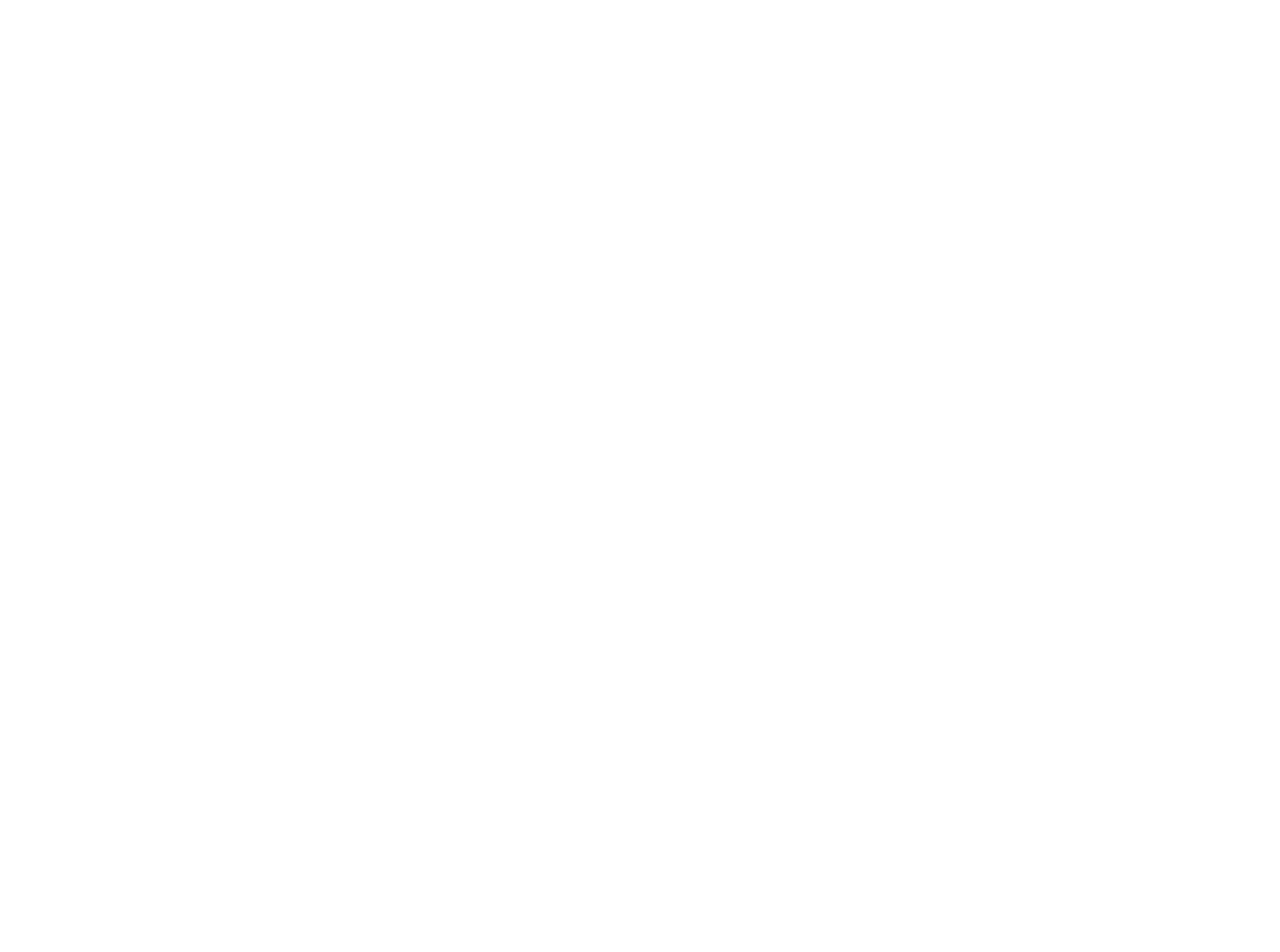
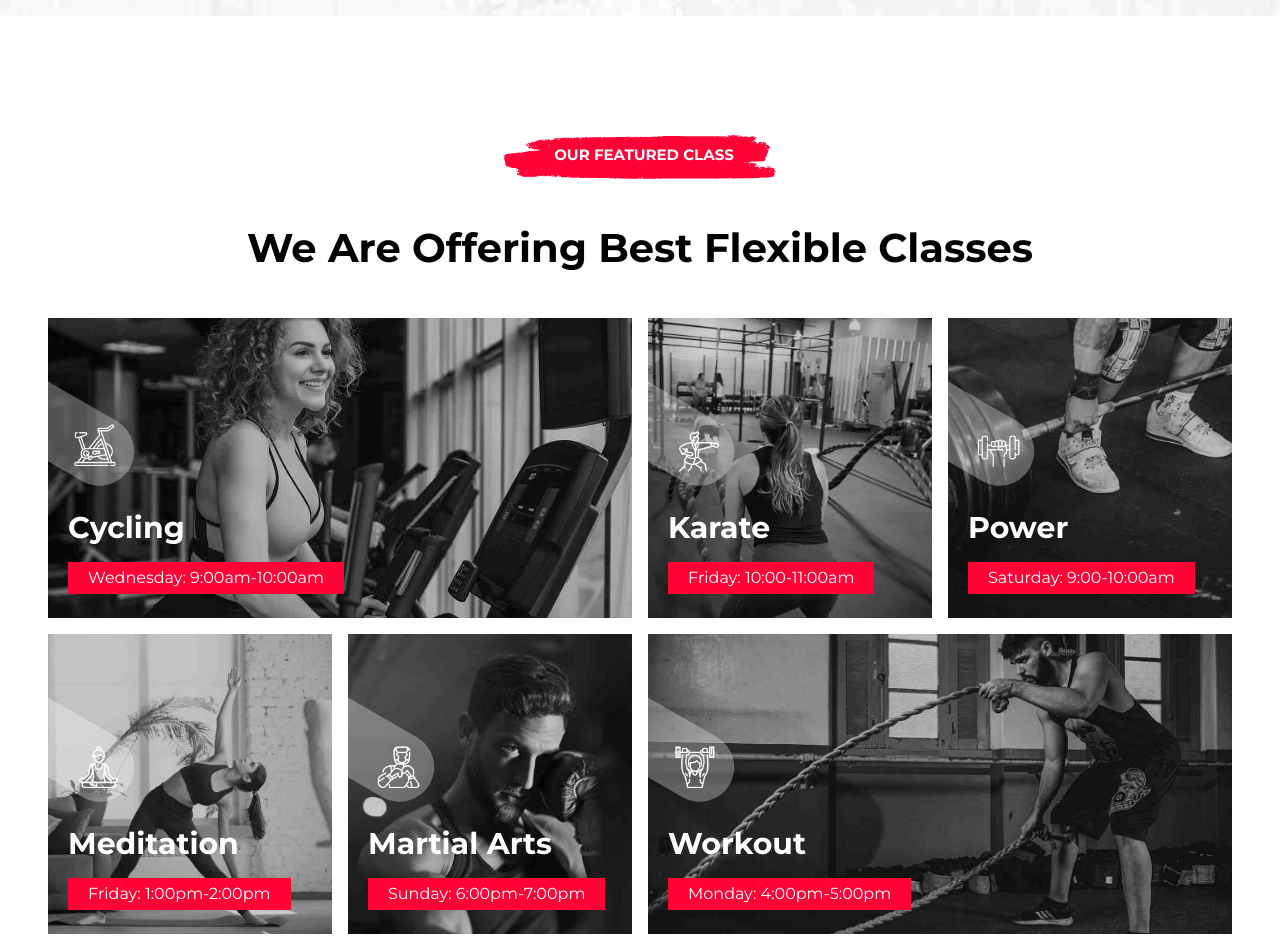
Before and after one commit to riyadh35/gymate, a React (Vite) app: page / in a window 1280 px wide. Shown: the part 2000-2952 px from the top of the page. Before the commit the page ends 1984 px from the top, so only its background shows below. Built offline with nearby package versions, Linux system fonts and the light colour scheme.

Commit message:
add some section

```diff
--- a/src/App.css
+++ b/src/App.css
@@ -16,7 +16,7 @@
 }
 
 .container {
-  max-width: 76rem;
+  max-width: 74rem;
   margin: 0 auto;
 }
 
@@ -122,7 +122,7 @@
 
 .girl-running {
   width: 100%;
-  height: 415px;
+  height: auto;
   position: absolute;
   right: 46%;
   top: 60%;
@@ -132,7 +132,7 @@
 }
 
 .girl-bg {
-  width: 77%;
+  width: 67%;
   height: auto;
   position: absolute;
   top: 65.7%;
@@ -141,7 +141,7 @@
 }
 
 .girl-bg-text {
-  width: 26%;
+  width: 21%;
   height: auto;
   top: 65.7%;
   right: 93%;
@@ -157,3 +157,241 @@
   transform: translate(50%, -50%);
   position: absolute;
 }
+
+/* feature grid components  */
+
+/* after pseudo */
+.item-0-div::after,
+.item-1-div::after,
+.item-2-div::after,
+.item-3-div::after,
+.item-4-div::after,
+.item-5-div::after {
+  content: "";
+  height: 69px;
+  width: 140px;
+  background-color: rgba(255, 255, 255, 0.3);
+  position: absolute;
+  left: -49px;
+  bottom: 50%;
+  border-radius: 0 50px 50px 0;
+  transform: rotate(30deg);
+  transition: all 0.4s;
+  z-index: 5;
+}
+
+.item-0-div:hover:after,
+.item-1-div:hover:after,
+.item-2-div:hover:after,
+.item-3-div:hover:after,
+.item-4-div:hover:after,
+.item-5-div:hover:after {
+  background-color: rgba(255, 255, 255);
+}
+
+/* before pseudo */
+
+.item-0-div::before,
+.item-1-div::before,
+.item-2-div::before,
+.item-3-div::before,
+.item-4-div::before,
+.item-5-div::before {
+  width: 50%;
+  position: absolute;
+  transition: all 0.4s;
+  z-index: 6;
+  display: block;
+  transform: scale(0.65);
+}
+
+.item-0-div::before {
+  content: url("../src/assets/features/gym-bike.png");
+  left: -25px;
+  bottom: 45%;
+}
+.item-1-div::before {
+  content: url("../src/assets/features/karate.png");
+  left: 5px;
+  bottom: 43%;
+}
+.item-2-div::before {
+  content: url("../src/assets/features/dumbbell.png");
+  left: 5px;
+  bottom: 43%;
+}
+.item-3-div::before {
+  content: url("../src/assets/features/yoga.png");
+  left: 5px;
+  bottom: 43%;
+}
+.item-4-div::before {
+  content: url("../src/assets/features/boxer.png");
+  left: 5px;
+  bottom: 43%;
+}
+.item-5-div::before {
+  content: url("../src/assets/features/workout.png");
+  left: -25px;
+  bottom: 43%;
+}
+
+.item-0-div:hover:before,
+.item-1-div:hover:before,
+.item-2-div:hover:before,
+.item-3-div:hover:before,
+.item-4-div:hover:before,
+.item-5-div:hover:before {
+  transform: scale(0.66);
+}
+
+.item-0-div:hover:before {
+  content: url("../src/assets/features/bike-red.png");
+}
+.item-1-div:hover:before {
+  content: url("../src/assets/features/karate-red.png");
+}
+.item-2-div:hover:before {
+  content: url("../src/assets/features/dumb-red.png");
+}
+.item-3-div:hover:before {
+  content: url("../src/assets/features/yoga-red.png");
+}
+.item-4-div:hover:before {
+  content: url("../src/assets/features/boxer-red.png");
+}
+.item-5-div:hover:before {
+  content: url("../src/assets/features/workout-red.png");
+}
+/* grid items */
+
+.item-0,
+.item-1,
+.item-2,
+.item-3,
+.item-4,
+.item-5 {
+  filter: grayscale(100%);
+  object-fit: cover;
+  background-size: cover;
+  background-position: center;
+  box-shadow: inset 2px 2px 8px 160px rgba(0, 0, 0, 0.2);
+  cursor: pointer;
+}
+
+.item-0:hover,
+.item-1:hover,
+.item-2:hover,
+.item-3:hover,
+.item-4:hover,
+.item-5:hover {
+  filter: grayscale(0%);
+  transform: scale(1.3);
+  box-shadow: inset 2px 2pz 8px 160px rgba(0, 0, 0, 0);
+}
+
+.item-0-div {
+  height: 300px;
+  width: 100%;
+  grid-row-start: 1;
+  grid-column-start: 1;
+  grid-row-end: 2;
+  grid-column-end: 3;
+  overflow: hidden;
+}
+
+.item-1-div {
+  height: 300px;
+  width: 100%;
+  grid-row-start: 1;
+  grid-column-start: 3;
+  grid-row-end: 2;
+  grid-column-end: 4;
+  overflow: hidden;
+}
+.item-2-div {
+  height: 300px;
+  width: 100%;
+  grid-row-start: 1;
+  grid-column-start: 4;
+  grid-row-end: 2;
+  grid-column-end: 5;
+  overflow: hidden;
+}
+.item-3-div {
+  height: 300px;
+  width: 100%;
+  grid-row-start: 2;
+  grid-column-start: 1;
+  grid-row-end: 2;
+  grid-column-end: 2;
+  overflow: hidden;
+}
+.item-4-div {
+  height: 300px;
+  width: 100%;
+  grid-row-start: 2;
+  grid-column-start: 2;
+  grid-row-end: 3;
+  grid-column-end: 3;
+  overflow: hidden;
+}
+.item-5-div {
+  height: 300px;
+  width: 100%;
+  grid-row-start: 2;
+  grid-column-start: 3;
+  grid-row-end: 4;
+  grid-column-end: 5;
+  overflow: hidden;
+}
+
+.item-0 {
+  background-image: url("../src/assets/features/cycling.jpg");
+  width: 100%;
+  height: 100%;
+}
+
+.item-1 {
+  background-image: url("../src/assets/features/karate.jpg");
+  width: 100%;
+  height: 100%;
+}
+
+.item-2 {
+  background-image: url("../src/assets/features/power.jpg");
+  width: 100%;
+  height: 100%;
+}
+.item-3 {
+  background-image: url("../src/assets/features/meditation.jpg");
+  width: 100%;
+  height: 100%;
+}
+.item-4 {
+  background-image: url("../src/assets/features/mma.jpg");
+  width: 100%;
+  height: 100%;
+}
+.item-5 {
+  background-image: url("../src/assets/features/workout.jpg");
+  width: 100%;
+  height: 100%;
+}
+
+/* featured boottom section in features section */
+
+.featured-bottom {
+  background-image: url(../src/assets/features/cta-bg.png);
+  background-repeat: no-repeat;
+  background-position: center center;
+  background-size: cover;
+  width: 100%;
+  height: 21rem;
+}
+
+/* choose us section */
+
+.choose-us {
+  background-image: url("../../");
+}
--- /dev/null
+++ b/src/components/ChooseUs.jsx
@@ -0,0 +1,11 @@
+import React from "react";
+
+const ChooseUs = () => {
+  return (
+    <>
+      <section className="choose-us"></section>
+    </>
+  );
+};
+
+export default ChooseUs;
--- a/src/pages/About/AboutUs.jsx
+++ b/src/pages/About/AboutUs.jsx
@@ -36,7 +36,7 @@
                 comprehensive program designed to help you reach your fitness
                 goals.
               </p>
-              <div className="flex mt-9 mb-[rem] gap-[2px]">
+              <div className="flex mt-9 mb-[2rem] gap-[2px]">
                 <div className="flex flex-col items-center text-center py-10 px-14 pl-7">
                   <img
                     src={IconweightLigter}
--- /dev/null
+++ b/src/pages/Features/Features.jsx
@@ -0,0 +1,103 @@
+import titlebg from "../../../src/assets/features/title-bg.svg";
+import MainButton from "../Shared/MainButton/MainButton";
+
+const Features = () => {
+  return (
+    <>
+      <section className="page-padding py-[8rem] bg-white">
+        <div className="container">
+          <div className="flex flex-col items-center relative text-center">
+            <p
+              className="text-white font-semibold text-[15px]
+               relative uppercase z-10 pl-2 mb-10"
+            >
+              Our Featured class
+            </p>
+            <img
+              src={titlebg}
+              alt="title_bg"
+              className="w-[23%] absolute -top-[9px]"
+            />
+            <h2 className="text-[40px] text-black font-bold my-3 capitalize">
+              we are offering best flexible classes
+            </h2>
+          </div>
+          <div className="grid grid-cols-4 grid-rows-2 gap-4 h-full mt-7 ">
+            <div className="item-0-div relative">
+              <div className="item-0 ease-in duration-[0.4s] p-6"></div>
+              <div className="absolute z-10 bottom-6 left-5">
+                <p className="text-white text-[30px] font-bold">Cycling</p>
+                <p className="text-white bg-[#FF0336] text-[16px] mt-3 py-1 px-5">
+                  Wednesday: 9:00am-10:00am
+                </p>
+              </div>
+            </div>
+            <div className="item-1-div relative">
+              <div className="item-1 ease-in duration-[0.4s] p-6"></div>
+              <div className="absolute z-10 bottom-6 left-5">
+                <p className="text-white text-[30px] font-bold">Karate</p>
+                <p className="text-white bg-[#FF0336] text-[16px] mt-3 py-1 px-5">
+                  Friday: 10:00-11:00am
+                </p>
+              </div>
+            </div>
+            <div className="item-2-div relative">
+              <div className="item-2 ease-in duration-[0.4s] p-6"></div>
+              <div className="absolute z-10 bottom-6 left-5">
+                <p className="text-white text-[30px] font-bold">Power</p>
+                <p className="text-white bg-[#FF0336] text-[16px] mt-3 py-1 px-5">
+                  Saturday: 9:00-10:00am
+                </p>
+              </div>
+            </div>
+            <div className="item-3-div relative">
+              <div className="item-3 ease-in duration-[0.4s] p-6"></div>
+              <div className="absolute z-10 bottom-6 left-5">
+                <p className="text-white text-[30px] font-bold">Meditation</p>
+                <p className="text-white bg-[#FF0336] text-[16px] mt-3 py-1 px-5">
+                  Friday: 1:00pm-2:00pm
+                </p>
+              </div>
+            </div>
+            <div className="item-4-div relative">
+              <div className="item-4 ease-in duration-[.4s] p-6"></div>
+              <div className="absolute z-10 bottom-6 left-5">
+                <p className="text-white text-[30px] font-bold">Martial Arts</p>
+                <p className="text-white bg-[#FF0336] text-base mt-3 py-1 px-5">
+                  Sunday: 6:00pm-7:00pm
+                </p>
+              </div>
+            </div>
+            <div className="item-5-div relative">
+              <div className="item-5 ease-in duration-[.4s] p-6"></div>
+              <div className="absolute z-10 bottom-6 left-5">
+                <p className="text-white text-[30px] font-bold">Workout</p>
+                <p className="text-white bg-[#FF0336] text-base mt-3 py-1 px-5">
+                  Monday: 4:00pm-5:00pm
+                </p>
+              </div>
+            </div>
+          </div>
+        </div>
+      </section>
+      <div className="featured-bottom flex justify-center text-left items-center">
+        <div className="container page-padding">
+          <div className="flex items-center justify-between">
+            <h2 className="text-white font-bold text-[48px] px-2 max-w-4xl leading[1.2] capitalize">
+              We are always providing best fitness service for you
+            </h2>
+            <MainButton
+              text={`join with us`}
+              bg={`bg-white`}
+              color={`text-black`}
+              goTo="/classes"
+              arrowColor={`text-black`}
+            />
+          </div>
+        </div>
+      </div>
+    </>
+  );
+};
+
+export default Features;
--- a/src/pages/Home/HomePage.jsx
+++ b/src/pages/Home/HomePage.jsx
@@ -1,12 +1,16 @@
 import React from "react";
 import Hero from "../../components/Hero";
 import AboutUs from "../About/AboutUs";
+import Features from "../Features/Features";
+import ChooseUs from "../../components/ChooseUs";
 
 const HomePage = () => {
   return (
     <div>
       <Hero />
       <AboutUs />
+      <Features />
+      <ChooseUs />
     </div>
   );
 };
```
